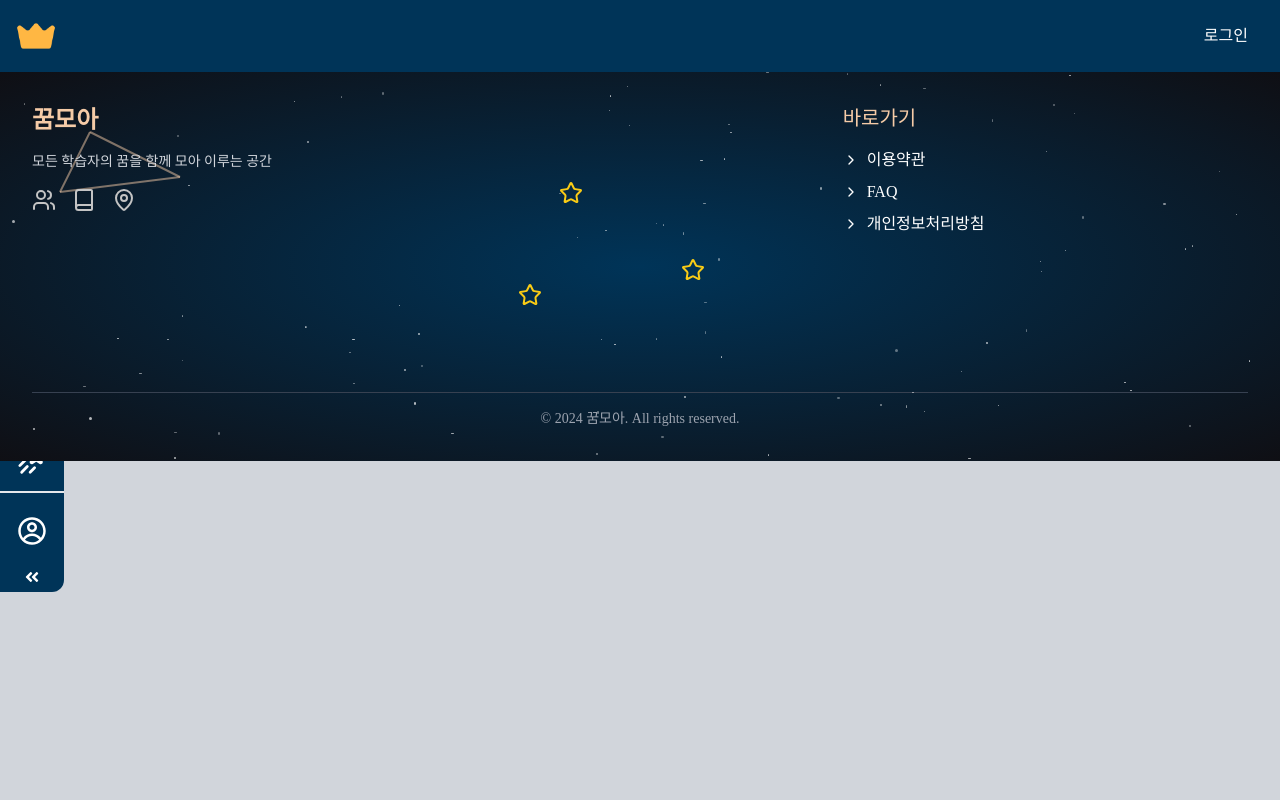
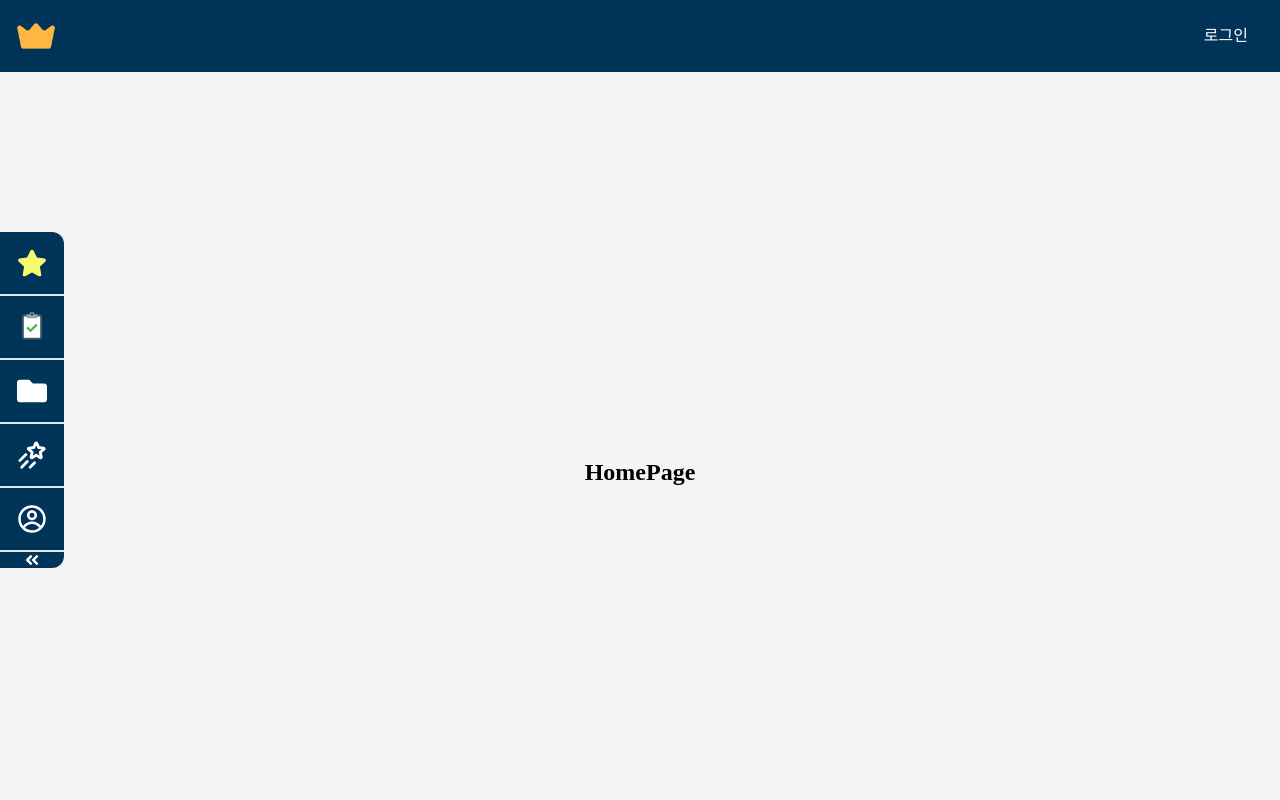
Before and after one commit to namgi2386/DreamMoA, a React (Vite) app: page / in a window 1280 px wide. Shown: the top 800 px of the page. Built offline with nearby package versions, Linux system fonts and the light colour scheme; a web font is replaced by a local one.

Commit message:
Feat: SideNavbar 구현

```diff
--- a/src/App.jsx
+++ b/src/App.jsx
@@ -6,18 +6,22 @@ import AppRoutes from "./routes";
 import Loading from "./components/common/Loading";
 import Header from "./components/layout/Header";
 import Footer from "./components/layout/Footer";
+import SideNavbar from "./components/common/SideNavbar";
 // import TestLayoutPage from './pages/TestLayoutPage';
 
 export default function App() {
   const location = useLocation();
   const hideFooterPaths = ["/join", "/login"];
+  const hideSideNavbarPaths = ["/join", "/login"];
 
   const shouldHideFooter = hideFooterPaths.includes(location.pathname);
+  const shouldHideSideNavbar = hideSideNavbarPaths.includes(location.pathname);
 
   return (
     <RecoilRoot>
       <div className="min-h-screen bg-gray-300 dark:bg-gray-800">
         <Header />
+        {!shouldHideSideNavbar && <SideNavbar />}
         <main className="flex-grow">
           <Suspense fallback={<Loading />}>
             {/* <TestLayoutPage/> */}
--- a/src/components/common/SideNavbar.jsx
+++ b/src/components/common/SideNavbar.jsx
@@ -1,44 +1,126 @@
 // src/components/common/SideNavbar.jsx
-import { motion } from 'framer-motion';
-import { useState } from 'react';
-import { FaStar,FaFolder , FaAngleDoubleLeft   } from "react-icons/fa";
+import { motion} from 'framer-motion';
+import { useState, useEffect } from 'react';
+import { Link } from 'react-router-dom';
+import { FaStar, FaFolder, FaAngleDoubleLeft , FaAngleDoubleRight } from "react-icons/fa";
 import { FcInspection } from "react-icons/fc";
 import { PiShootingStarBold } from "react-icons/pi";
 import { CgProfile } from "react-icons/cg";
 
+// 공통 스타일 상수화
+const commonStyles = "fixed left-0   dark:bg-gray-800 cursor-grab z-50 bg-my-blue-1 rounded-tr-xl rounded-br-xl";
+const buttonStyles = "w-full text-3xl hover:bg-hmy-blue-1 py-4 flex justify-center items-center border-b-2";
+
+
+
+// 버튼 컴포넌트
+const NavButton = ({ icon, additionalStyles = "", to = null }) => (
+  to ? (
+    <Link to={to} className={`${buttonStyles} ${additionalStyles}`}>
+      {icon}
+    </Link>
+  ) : (
+    <button className={`${buttonStyles} ${additionalStyles}`}>
+      {icon}
+    </button>
+  )
+);
+
 export default function SideNavbar() {
+  const [isSetup , setIsSetup] = useState(true);
   const [isSmall, setIsSmall] = useState(false);
-  const [isMouseEnter, setIsMouseEnter ] = useState(false)
+  const [isDragging, setIsDragging] = useState(false);
+  const [isExtention, setIsExtention] = useState("top-1/2");
+  const [isHideSide, setIsHideSide] = useState(false);
+
+
+  useEffect(() => {
+    console.log('isSetup:', isSetup , 'isSmall:', isSmall);
+  }, [isSetup, isSmall]);
 
   return (
+    <>
+      <motion.div id="innerSideNavbar" className="fixed left-0 top-1/2"
+        animate={{ x: !isHideSide ? -100 : 0 }}
+        transition={{ duration: 0.5 }}
+      >
+        <button className='rounded-tr-xl py-10 px-1 rounded-br-xl bg-my-blue-1 text-white text-xs'
+        onClick={() => setIsHideSide(false)}>
+          <FaAngleDoubleRight/>
+        </button>
+      </motion.div>
       <motion.nav
+        id="outerSideNavbar"
+        initial={{ y: '-50%' }}
         drag
         dragMomentum={false}
         dragElastic={0}
         dragConstraints={{ left: 0, right: window.innerWidth - 96 }}
+        onDragStart={() => {
+          setIsDragging(true);
+          setIsSetup(false);
+          setIsSmall(true);
+        }}
+        onDragEnd={(event, info) => {
+          setTimeout(() => {
+            setIsDragging(false);
+          }, 0);
+
+          if (info.point.x < 20 && !isSetup && isSmall) {
+            setIsSetup(true);
+            setIsSmall(false);
+            setIsExtention('top-1/2')
+          }
+        }}
         animate={{
-        width: isSmall && !isMouseEnter ? '3rem' : '4rem',
-        height: isSmall && !isMouseEnter ? '3rem' : '24rem'
+          width: isSmall ? '3rem' : '4rem',
+          height: isSmall ? '3rem' : '21rem',
+          x: isHideSide ? -100 : 0
+          // transformOrigin: 'bottom'
+          // y: isSetup ? '-50%' : 0
+          // y : '-50%'
+          // originY : 1
+          // transformOrigin : "top right"
         }}
-        transition={{ duration: 0.5 , delay: 0.1}}
+        transition={{ duration: 0.5, delay: 0.1 }}
+        onClick={(e) => {
+          if (isDragging) return;
+          if (!isSetup) {
+            setIsSmall(false);
 
-      onDragStart={() => {setIsSmall(true); }}
-      onClick={() => isSmall? setIsMouseEnter(!isMouseEnter) : setIsMouseEnter(false)}
-      onMouseLeave={() => !isSmall? setIsMouseEnter(!isMouseEnter) : setIsMouseEnter(false)}
-
-      className={`
-      fixed left-0 top-1/2 -translate-y-1/2
-      dark:bg-gray-800 cursor-move
-      ${isSmall && isMouseEnter ? 'bg-my-blue-1 rounded-xl' : 'bg-my-blue-1 '}
-      ${(isSmall && !isMouseEnter) ? 'h-12 w-12 rounded-xl' : 'h-96 w-16 rounded-tr-xl rounded-br-xl'}`}>
-    <div className={`${(isSmall && !isMouseEnter) ? 'hidden' : 'h-full flex flex-col justify-evenly items-center'}`}>
-      <button className="w-full text-3xl text-my-yellow hover:bg-white/10 py-4 flex justify-center items-center border-b-2"><FaStar /></button>
-      <button className="w-full text-3xl text-white hover:bg-white/10 py-4 flex justify-center items-center border-b-2"><FcInspection /></button>
-      <button className="w-full text-3xl text-white hover:bg-white/10 py-4 flex justify-center items-center border-b-2"><FaFolder /></button>
-      <button className="w-full text-3xl text-white hover:bg-white/10 py-4 flex justify-center items-center border-b-2"><PiShootingStarBold /></button>
-      <button className="w-full text-3xl text-white hover:bg-white/10 py-4 flex justify-center items-center "><CgProfile /></button>
-      <button className='text-white'><FaAngleDoubleLeft /></button>
+            const centerY = window.innerHeight / 2;
+            console.log(e.clientY < centerY ? '위쪽' : '아래쪽');
+            setIsExtention(e.clientY < centerY);
+          }
+        }}
+        onMouseLeave={() => {
+          if (!isSetup) {
+            setIsSmall(true);
+          }
+        }}
+        className={`${commonStyles} ${isSetup ? '' : 'rounded-xl '} ${isExtention ? "top-1/2" : "bottom-1/2"} ` }
+      >
+        <div className={`${isSmall ?
+          'w-full py-2 flex justify-center items-center text-gray-500 text-3xl hover:rounded-xl hover:text-my-yellow transition-all duration-300' : 'hidden'}`}>
+          <FaStar />
+        </div>
+        <div className={`${isSmall ? 'hidden' : 'h-full flex flex-col items-center '}`}>
+          <NavButton
+            icon={<FaStar />}
+            additionalStyles={`text-my-yellow rounded-tr-xl hover:rounded-tl-xl cursor-grab ` }
+          />
+          <NavButton icon={<FcInspection />} additionalStyles='text-white' to="/dashboard"/>
+          <NavButton icon={<FaFolder />} additionalStyles='text-white' to="/documents"/>
+          <NavButton icon={<PiShootingStarBold />} additionalStyles='text-white' to="/challenge/list"/>
+          <div className='hover:bg-hmy-blue-1 w-full rounded-br-xl h-full flex flex-col items-center hover:rounded-bl-xl'>
+            <NavButton icon={<CgProfile />} additionalStyles="border-b-0 text-white" to="/mypage"/>
+            <button className='text-white'
+            onClick={() => setIsHideSide(true)}>
+              <FaAngleDoubleLeft />
+            </button>
+          </div>
         </div>
       </motion.nav>
+    </>
   );
 }
--- a/src/components/common/SocialLoginButton.jsx
+++ b/src/components/common/SocialLoginButton.jsx
@@ -60,7 +60,7 @@ const SocialLoginButton = ({ provider, onClick, disabled }) => {
         <Icon className={`w-full h-full transform ${iconSize} ${iconColor}`} />
       </span>
 
-      <span className="flex-1 text-center text-sm font-medium">
+      <span className="flex-1 text-center text-sm text-gray-500 hover:text-gray-700">
         Continue with {provider.charAt(0).toUpperCase() + provider.slice(1)}
       </span>
     </button>
--- a/src/pages/HomePage.jsx
+++ b/src/pages/HomePage.jsx
@@ -1,7 +1,9 @@
 export default function HomePage() {
   return (
     <>
-    <div>HomePage</div>
+      <div className="min-h-screen w-full bg-gray-100 flex items-center justify-center">
+        <div className="text-2xl font-bold">HomePage</div>
+      </div>
     </>
   );
 };
--- /dev/null
+++ b/src/pages/User/DocumentsPage.jsx
@@ -0,0 +1,5 @@
+export default function DocumentsPage() {
+  return (
+    <div>DocumentsPage</div>
+  );
+}
--- a/src/routes/index.jsx
+++ b/src/routes/index.jsx
@@ -11,7 +11,7 @@ import LoginPage from "../pages/User/LoginPage";
 import JoinPage from "../pages/User/JoinPage";
 import FindidPage from "../pages/User/FindidPage";
 import FindpwPage from "../pages/User/FindpwPage";
-import SideNavbar from "../components/common/SideNavbar";
+import DocumentsPage from "../pages/User/DocumentsPage";
 
 const ChallengeListPage = lazy(() => import("../pages/Challenge/ChallengeListPage"));
 const ChallengeDetailPage = lazy(() => import("../pages/Challenge/ChallengeDetailPage"));
@@ -32,9 +32,7 @@ export default function AppRoutes() {
   return (
     <Routes>
       {/* 메인 페이지 */}
-      <Route element={<SideNavbar/>}>
-        <Route path="/" element={<HomePage />} />
-      </Route>
+      <Route path="/" element={<HomePage />} />
       {/* 회원 */}
       <Route path="/login" element={<LoginPage />} />
       <Route path="/join" element={<JoinPage />} />
@@ -43,6 +41,7 @@ export default function AppRoutes() {
       <Route path="/findid" element={<FindidPage />} /> {/* 아이디 찾기 */}
       <Route path="/findpw" element={<FindpwPage />} /> {/* 비밀번호 찾기 */}
       <Route path="/dashboard" element={<DashBoardPage />} /> {/*대시보드 */}
+      <Route path="/documents" element={<DocumentsPage />} /> {/*나의 문서 */}
       {/* 게시판 */}
       <Route path="/community/list" element={<CommunityListPage />} />
       <Route path="/community/detail/:id" element={<CommunityDetailPage />} />
--- a/tailwind.config.js
+++ b/tailwind.config.js
@@ -14,8 +14,16 @@ export default {
           3: '#DBF2FF',
           4: '#88A9D5',
         },
+        'hmy-blue': {
+          1: '#002B48',
+          2: '#304B6A',
+          3: '#B9CFDA',
+          4: '#728EB3',
+        },
         'my-yellow': '#F9F871',
+        'hmy-yellow': '#E0DF65',
         'my-red' : '#EB3223',
+        'hmy-red' : '#C62A1D',
       }
     },
   },
```
Also changed, not shown: src/components/auth/LoginForm.jsx (+18 -8 lines), src/pages/User/LoginPage.jsx (+17 -4 lines), 1 other file (tests, documents, lock files or other folders). Lines whose indentation alone changed are shown as unchanged.
